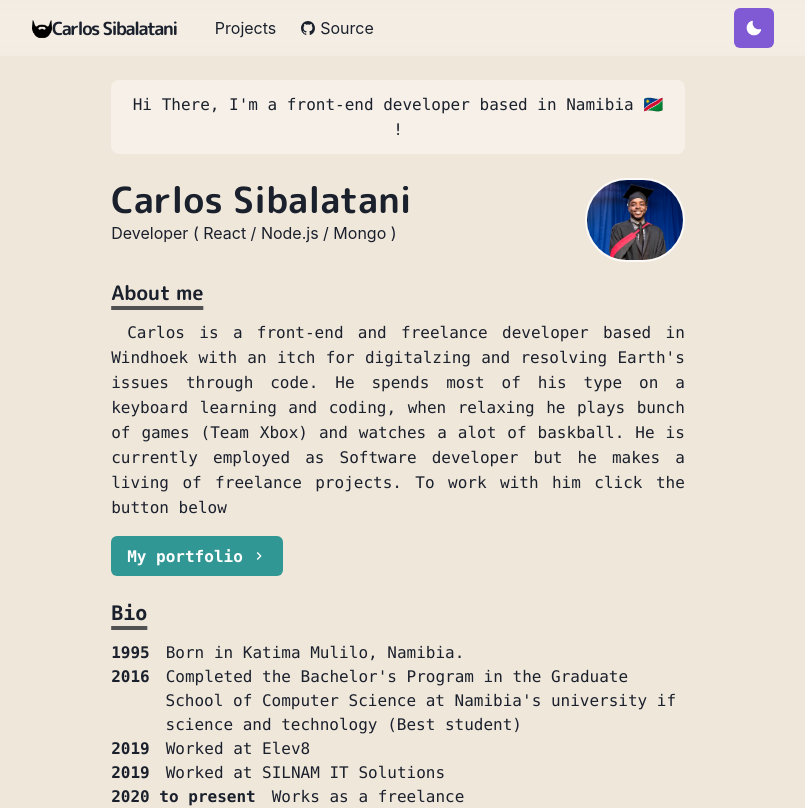
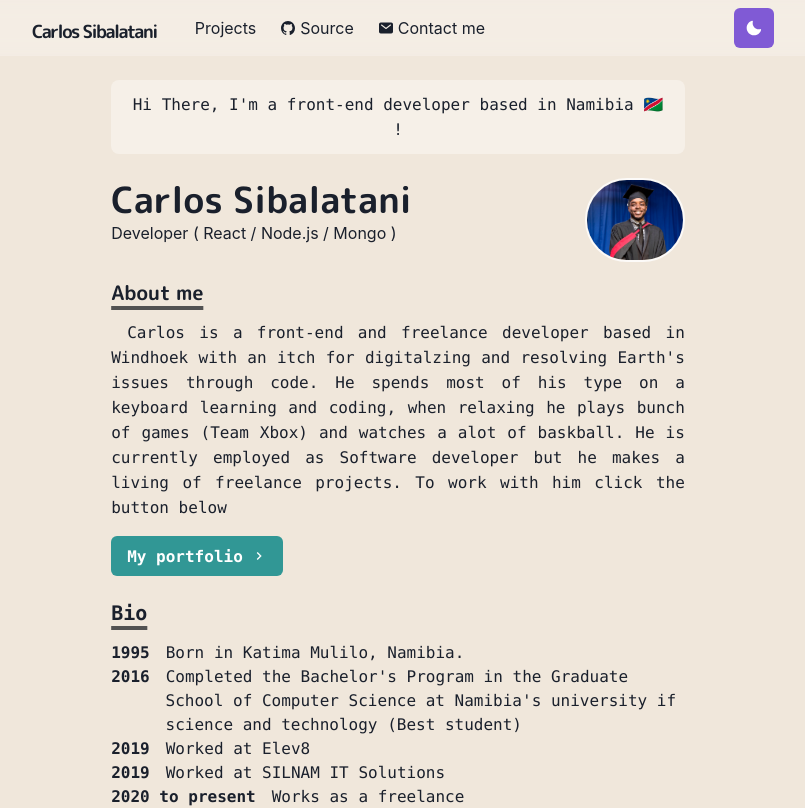
Before and after one commit to FearTheBeard95/curly-happiness, a Next.js app: page / in a window 1280 px wide. Shown: the top 808 px of the page, without its empty margins (242-1047 px from the left). Built offline with nearby package versions, Linux system fonts and the light colour scheme.

Commit message:
Add contact button

```diff
--- a/components/logo.js
+++ b/components/logo.js
@@ -28,7 +28,6 @@ const Logo = () => {
     <Link href='/'>
       <a>
         <LogoBox>
-          <Image src={beardPrintImg} width={20} height={20} alt='logo' />
           <Text
             color={useColorModeValue('gray.800', 'whiteAlpha.900')}
             fontFamily='M PLUS Rounded 1c", sans-serif'
--- a/components/navbar.js
+++ b/components/navbar.js
@@ -16,7 +16,7 @@ import {
 } from '@chakra-ui/react';
 import { HamburgerIcon } from '@chakra-ui/icons';
 import ThemeToggleButton from './theme-toggle-button';
-import { IoLogoGithub } from 'react-icons/io5';
+import { IoLogoGithub, IoMail } from 'react-icons/io5';
 
 const LinkItem = ({ href, path, _target, children, ...props }) => {
   const active = path === href;
@@ -86,6 +86,18 @@ const Navbar = (props) => {
             <IoLogoGithub />
             Source
           </LinkItem>
+          <LinkItem
+            _target='_blank'
+            href='mailto:sibalatanics@outlook.com'
+            path={path}
+            display='inline-flex'
+            alignItems='center'
+            style={{ gap: 4 }}
+            pl={2}
+          >
+            <IoMail />
+            Contact me
+          </LinkItem>
         </Stack>
 
         <Box flex={1} align='right'>
```
